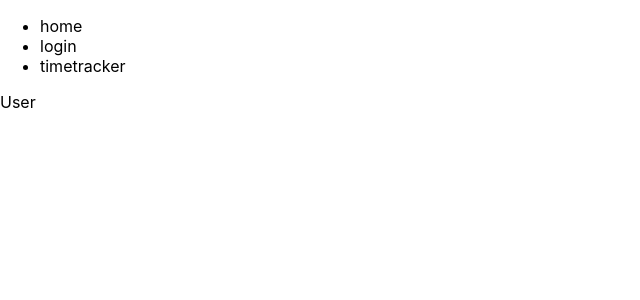
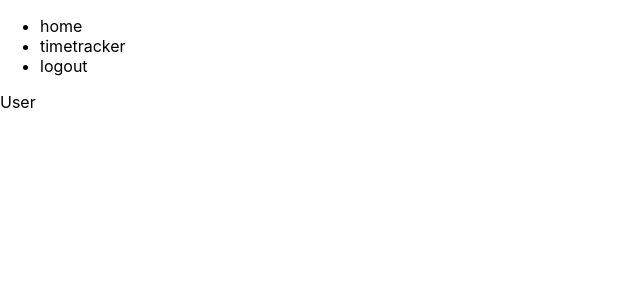
Before and after one commit to ChristopherZinger/timetracker, a Next.js app: page /timetracker in a window 1280 px wide. Shown: the top 300 px of the page, without its empty margins (0-640 px from the left). Built offline with nearby package versions, Linux system fonts and the light colour scheme; no server answers; sample sign-in values are in the browser's storage.

Commit message:
authentication guard

```diff
--- /dev/null
+++ b/components/LoadingBox.tsx
@@ -0,0 +1,3 @@
+export default function LoadingBox() {
+	return <div>Loading ..</div>
+}
--- a/components/Nav.tsx
+++ b/components/Nav.tsx
@@ -1,3 +1,4 @@
+import { getAuth, signOut } from 'firebase/auth'
 import Link from 'next/link'
 import { useContext } from 'react'
 import { UserContext } from './UserContext'
@@ -11,12 +12,25 @@ const Nav = () => {
 				<li>
 					<Link href={'/'}>home</Link>
 				</li>
-				<li>
-					<Link href={'/login'}>login</Link>
-				</li>
 				{user && (
+					<>
+						<li>
+							<Link href={'/timetracker'}>timetracker</Link>
+						</li>
+						<li>
+							<span
+								onClick={() => {
+									signOut(getAuth())
+								}}
+							>
+								logout
+							</span>
+						</li>
+					</>
+				)}
+				{!user && (
 					<li>
-						<Link href={'/timetracker'}>timetracker</Link>
+						<Link href={'/login'}>login</Link>
 					</li>
 				)}
 			</ul>
--- a/components/UserContext.tsx
+++ b/components/UserContext.tsx
@@ -19,7 +19,6 @@ type Props = {
 const UserProvider = ({ children }: Props) => {
 	const auth = getAuth()
 	const [user, setUser] = useState<UserStatus>(undefined)
-	const { push } = useRouter()
 
 	onAuthStateChanged(auth, (_user) => {
 		setUser(_user)
--- a/pages/timetracker.tsx
+++ b/pages/timetracker.tsx
@@ -1,4 +1,6 @@
+import { useRouter } from "next/router";
 import { ReactElement, useContext, useEffect, useState } from "react";
+import LoadingBox from "../components/LoadingBox";
 import Nav from "../components/Nav";
 import { UserContext, UserProvider } from "../components/UserContext";
 
@@ -12,5 +14,15 @@ export default function Timetracker() {
 }
 
 Timetracker.getLayout = function getLayout(page: ReactElement) {
-  return <UserProvider>{page}</UserProvider>;
+  const { push } = useRouter();
+  return (
+    <UserProvider>
+      <UserContext.Consumer>
+        {({ user }) => {
+          user === null && push("/");
+          return user ? <>{page}</> : <LoadingBox />;
+        }}
+      </UserContext.Consumer>
+    </UserProvider>
+  );
 };
```
Also changed, not shown: pages/index.tsx (+7 -11 lines), pages/login.tsx (+19 -4 lines).
